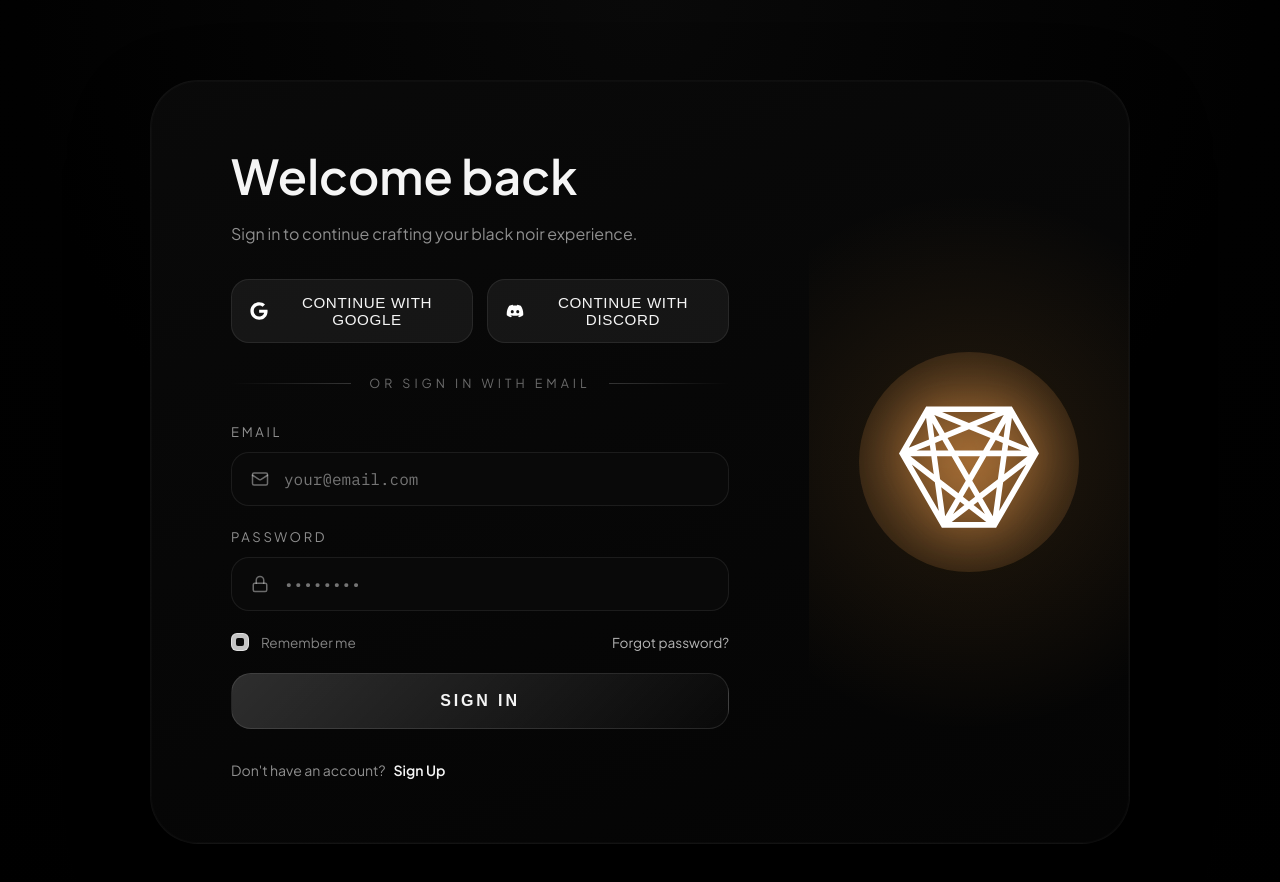
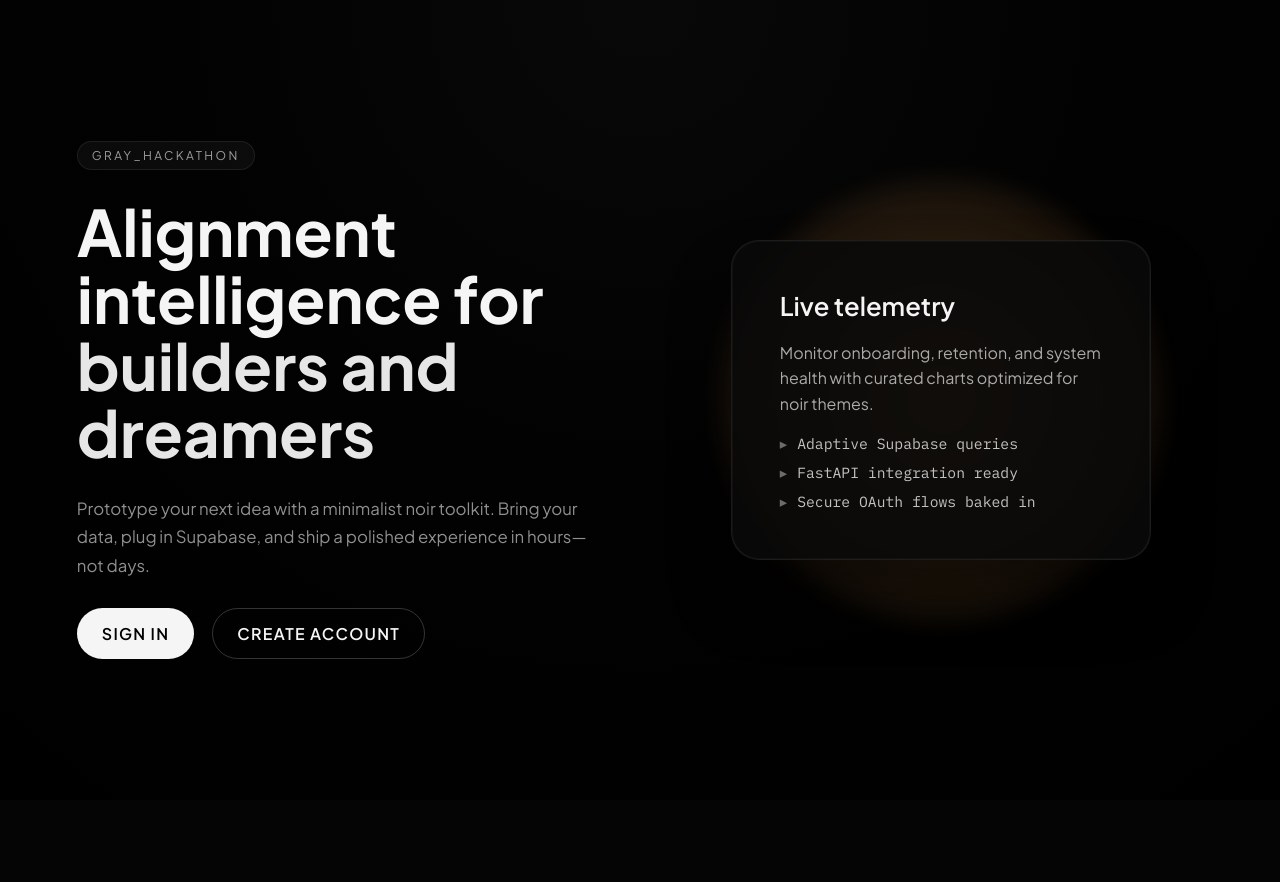
Before and after one commit to vstalingrady/gray_hackathon, a Next.js app: page / in a window 1280 px wide. Shown: the top 882 px of the page. After the commit the page ends 800 px from the top, so only its background shows below. Built offline with nearby package versions, Linux system fonts and the light colour scheme; no server answers.

Commit message:
feat: split landing and auth routes

```diff
--- /dev/null
+++ b/src/app/login/page.module.css
@@ -0,0 +1,32 @@
+.page {
+  width: 100%;
+  min-height: 100vh;
+  display: flex;
+  align-items: center;
+  justify-content: center;
+  padding: 80px 24px;
+  background: radial-gradient(circle at top, #090909 0%, #010101 55%, #000 100%);
+}
+
+.panel {
+  width: min(980px, 100%);
+  border-radius: 48px;
+  background: linear-gradient(160deg, rgba(10, 10, 10, 0.95), rgba(4, 4, 4, 0.99));
+  border: 1px solid rgba(255, 255, 255, 0.04);
+  box-shadow:
+    0 30px 80px rgba(0, 0, 0, 0.45),
+    inset 0 0 0 1px rgba(255, 255, 255, 0.02);
+  display: flex;
+  justify-content: center;
+  overflow: hidden;
+}
+
+@media (max-width: 768px) {
+  .page {
+    padding: 48px 16px;
+  }
+
+  .panel {
+    border-radius: 36px;
+  }
+}
--- a/src/app/page.module.css
+++ b/src/app/page.module.css
@@ -1,32 +1,180 @@
-.page {
-  width: 100%;
+.landing {
   min-height: 100vh;
+  padding: 112px clamp(24px, 6vw, 96px);
+  display: grid;
+  grid-template-columns: repeat(2, minmax(0, 1fr));
+  gap: clamp(48px, 6vw, 96px);
+  align-items: center;
+  background: radial-gradient(circle at top, #080808 0%, #020202 45%, #000 100%);
+}
+
+.hero {
   display: flex;
+  flex-direction: column;
+  gap: 28px;
+}
+
+.tag {
+  align-self: flex-start;
+  padding: 6px 14px;
+  border-radius: 999px;
+  border: 1px solid rgba(255, 255, 255, 0.08);
+  background: rgba(255, 255, 255, 0.04);
+  text-transform: uppercase;
+  letter-spacing: 0.2em;
+  font-size: 0.75rem;
+  color: rgba(255, 255, 255, 0.6);
+}
+
+.hero h1 {
+  font-size: clamp(3rem, 5vw, 4.2rem);
+  line-height: 1.05;
+  font-weight: 700;
+  color: var(--foreground);
+}
+
+.hero h1 span {
+  color: var(--accent);
+}
+
+.subtitle {
+  max-width: 520px;
+  font-size: 1.05rem;
+  line-height: 1.7;
+  color: var(--muted);
+}
+
+.actions {
+  display: flex;
+  gap: 18px;
+  flex-wrap: wrap;
+}
+
+.primary,
+.secondary {
+  display: inline-flex;
   align-items: center;
   justify-content: center;
-  padding: 80px 24px;
-  background: radial-gradient(circle at top, #090909 0%, #010101 55%, #000 100%);
+  padding: 14px 24px;
+  border-radius: 999px;
+  font-weight: 600;
+  letter-spacing: 0.08em;
+  text-transform: uppercase;
+  border: 1px solid transparent;
+  transition: transform 0.18s ease, border-color 0.18s ease, background 0.18s ease;
 }
 
-.panel {
-  width: min(980px, 100%);
-  border-radius: 48px;
-  background: linear-gradient(160deg, rgba(10, 10, 10, 0.95), rgba(4, 4, 4, 0.99));
-  border: 1px solid rgba(255, 255, 255, 0.04);
-  box-shadow:
-    0 30px 80px rgba(0, 0, 0, 0.45),
-    inset 0 0 0 1px rgba(255, 255, 255, 0.02);
+.primary {
+  background: var(--foreground);
+  color: #010101;
+}
+
+.primary:hover {
+  transform: translateY(-1px);
+  border-color: rgba(255, 255, 255, 0.2);
+}
+
+.secondary {
+  border: 1px solid rgba(255, 255, 255, 0.2);
+}
+
+.secondary:hover {
+  transform: translateY(-1px);
+  border-color: rgba(255, 255, 255, 0.35);
+  background: rgba(255, 255, 255, 0.08);
+}
+
+.preview {
+  position: relative;
   display: flex;
   justify-content: center;
-  overflow: hidden;
+  align-items: center;
 }
 
-@media (max-width: 768px) {
-  .page {
-    padding: 48px 16px;
+.previewGlow {
+  position: absolute;
+  width: clamp(320px, 40vw, 440px);
+  height: clamp(320px, 40vw, 440px);
+  border-radius: 50%;
+  background: radial-gradient(circle, rgba(255, 168, 82, 0.35), rgba(255, 168, 82, 0));
+  filter: blur(12px);
+  opacity: 0.8;
+  z-index: 0;
+}
+
+.previewCard {
+  position: relative;
+  width: min(420px, 100%);
+  padding: 48px;
+  border-radius: 28px;
+  border: 1px solid rgba(255, 255, 255, 0.08);
+  background: rgba(10, 10, 10, 0.88);
+  box-shadow:
+    0 40px 60px rgba(0, 0, 0, 0.45),
+    inset 0 0 0 1px rgba(255, 255, 255, 0.03);
+  display: flex;
+  flex-direction: column;
+  gap: 18px;
+  z-index: 1;
+}
+
+.previewCard h2 {
+  font-size: 1.6rem;
+  font-weight: 600;
+  color: var(--foreground);
+}
+
+.previewCard p {
+  font-size: 1rem;
+  line-height: 1.6;
+  color: rgba(255, 255, 255, 0.65);
+}
+
+.previewCard ul {
+  list-style: none;
+  padding: 0;
+  margin: 0;
+  display: grid;
+  gap: 10px;
+  color: rgba(255, 255, 255, 0.75);
+  font-family: var(--font-mono), "IBM Plex Mono", monospace;
+  font-size: 0.92rem;
+}
+
+.previewCard ul li::before {
+  content: "▸";
+  margin-right: 10px;
+  color: rgba(255, 255, 255, 0.4);
+}
+
+@media (max-width: 960px) {
+  .landing {
+    grid-template-columns: 1fr;
+    padding: 96px 28px;
   }
 
-  .panel {
-    border-radius: 36px;
+  .hero {
+    text-align: left;
+  }
+
+  .previewCard {
+    padding: 36px;
   }
 }
+
+@media (max-width: 600px) {
+  .landing {
+    padding: 80px 20px;
+  }
+
+  .actions {
+    flex-direction: column;
+    align-items: stretch;
+  }
+
+  .primary,
+  .secondary {
+    width: 100%;
+    justify-content: center;
+  }
+}
--- a/src/app/page.tsx
+++ b/src/app/page.tsx
@@ -1,12 +1,45 @@
-import LoginForm from "@/components/LoginForm";
+import Link from "next/link";
 import styles from "./page.module.css";
 
 export default function Home() {
   return (
-    <div className={styles.page}>
-      <div className={styles.panel}>
-        <LoginForm />
-      </div>
-    </div>
+    <main className={styles.landing}>
+      <section className={styles.hero}>
+        <p className={styles.tag}>gray_hackathon</p>
+        <h1>
+          Alignment intelligence for <span>builders and dreamers</span>
+        </h1>
+        <p className={styles.subtitle}>
+          Prototype your next idea with a minimalist noir toolkit. Bring your
+          data, plug in Supabase, and ship a polished experience in hours—not
+          days.
+        </p>
+
+        <div className={styles.actions}>
+          <Link className={styles.primary} href="/login">
+            Sign in
+          </Link>
+          <Link className={styles.secondary} href="/signup">
+            Create account
+          </Link>
+        </div>
+      </section>
+
+      <section className={styles.preview}>
+        <div className={styles.previewGlow} />
+        <div className={styles.previewCard}>
+          <h2>Live telemetry</h2>
+          <p>
+            Monitor onboarding, retention, and system health with curated charts
+            optimized for noir themes.
+          </p>
+          <ul>
+            <li>Adaptive Supabase queries</li>
+            <li>FastAPI integration ready</li>
+            <li>Secure OAuth flows baked in</li>
+          </ul>
+        </div>
+      </section>
+    </main>
   );
 }
--- /dev/null
+++ b/src/app/signup/page.tsx
@@ -0,0 +1 @@
+export { default } from "../login/page";
--- a/src/components/LoginForm.tsx
+++ b/src/components/LoginForm.tsx
@@ -251,7 +251,7 @@ export default function LoginForm() {
 
         <footer className={styles.footer}>
           <span>Don&apos;t have an account?</span>
-          <a href="#signup">Sign Up</a>
+          <a href="/signup">Sign Up</a>
         </footer>
       </div>
 
```
Also changed, not shown: src/app/login/page.tsx (added, +12 -0 lines), 1 other file (tests, documents, lock files or other folders).
